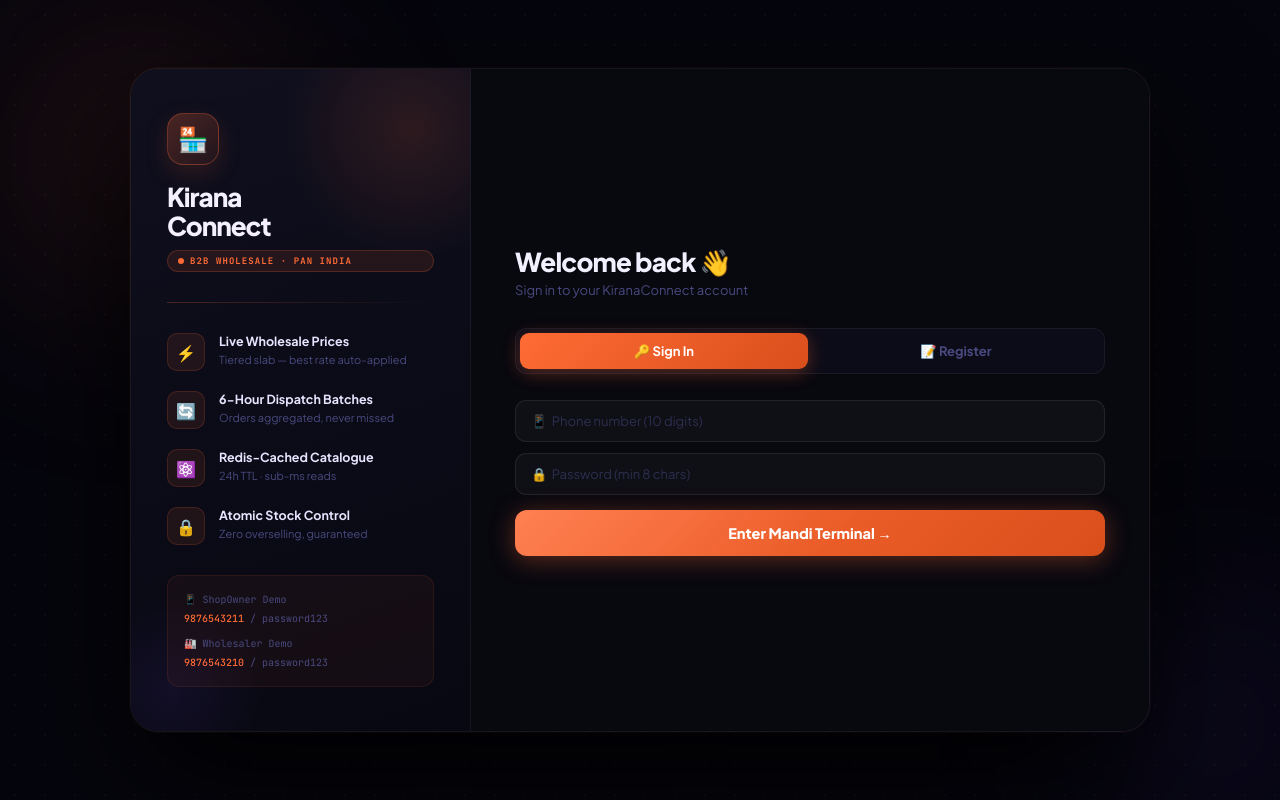
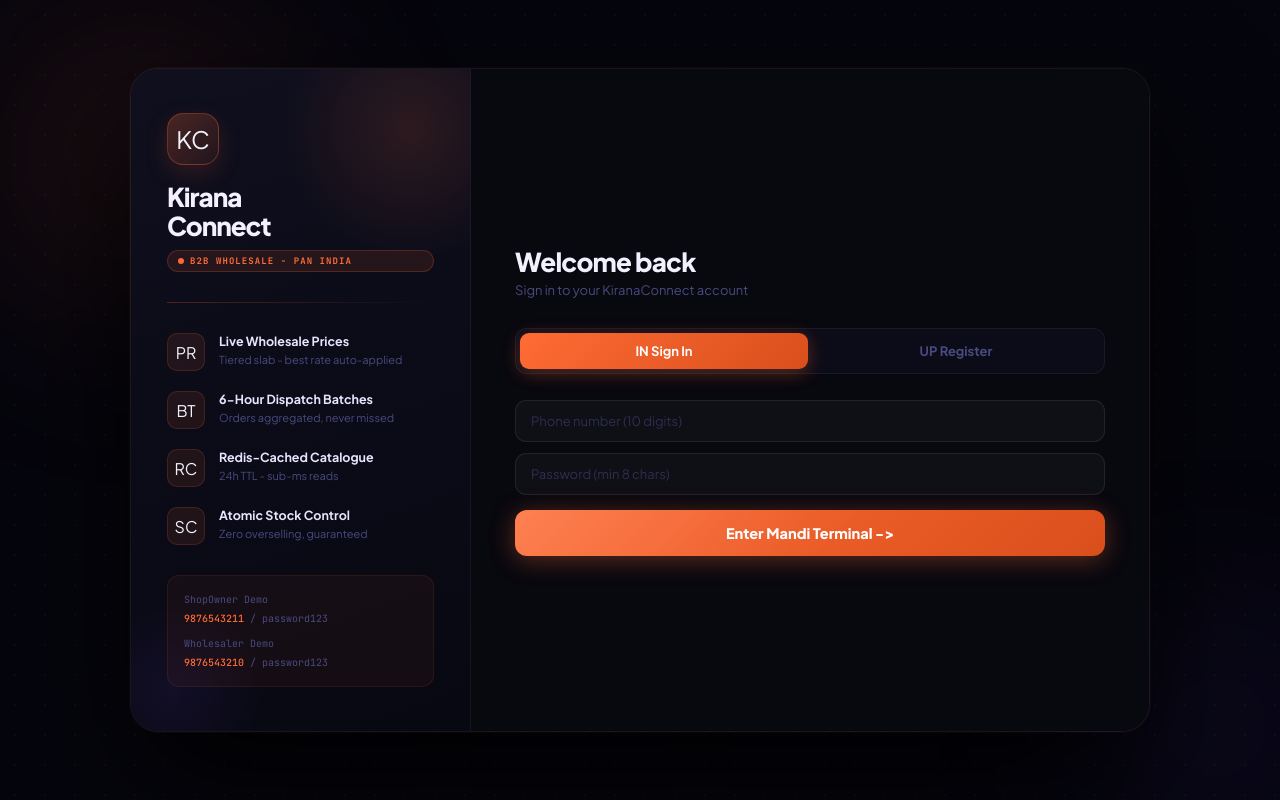
Before and after one commit to GauravJangid2004/KiranaConnect, a React (Vite) app in the folder client/: page / in a window 1280 px wide. Built offline with nearby package versions, Linux system fonts and the light colour scheme; the HTML template or start-up script is replaced by a standard one.

Commit message:
Restore auth sessions via backend validation

```diff
--- a/client/src/components/AuthPage.jsx
+++ b/client/src/components/AuthPage.jsx
@@ -1,8 +1,8 @@
-import { useState, useEffect } from "react";
-import { useAuth } from "../contexts/AuthContext";
+import { useState, useEffect } from 'react';
+import { useAuth } from '../contexts/AuthContext';
 
 const INDIA_DATA = {
-  "Andhra Pradesh": ["Visakhapatnam", "Vijayawada", "Guntur", "Tirupati", "Kurnool", "Nellore", "Kakinada", "Rajahmundry", "Kadapa", "Anantapur"],
+  'Andhra Pradesh': ['Visakhapatnam', 'Vijayawada', 'Guntur', 'Tirupati', 'Kurnool', 'Nellore', 'Kakinada', 'Rajahmundry', 'Kadapa', 'Anantapur'],
   "Arunachal Pradesh": ["Itanagar", "Naharlagun", "Pasighat", "Tawang", "Ziro", "Bomdila"],
   "Assam": ["Guwahati", "Dibrugarh", "Silchar", "Jorhat", "Nagaon", "Tezpur", "Tinsukia", "Bongaigaon"],
   "Bihar": ["Patna", "Gaya", "Bhagalpur", "Muzaffarpur", "Darbhanga", "Purnia", "Ara", "Begusarai", "Katihar", "Munger"],
@@ -38,30 +38,30 @@ const INDIA_DATA = {
   "Andaman & Nicobar": ["Port Blair", "Diglipur", "Car Nicobar"],
   "Lakshadweep": ["Kavaratti", "Agatti", "Minicoy"],
   "Dadra & Nagar Haveli": ["Silvassa", "Amli", "Khanvel"],
-  "Daman & Diu": ["Daman", "Diu"],
+  'Daman & Diu': ['Daman', 'Diu'],
 };
 
 const STATES = Object.keys(INDIA_DATA).sort();
 
 const FEATURES = [
-  { icon: "⚡", label: "Live Wholesale Prices", sub: "Tiered slab — best rate auto-applied" },
-  { icon: "🔄", label: "6-Hour Dispatch Batches", sub: "Orders aggregated, never missed" },
-  { icon: "⚛️", label: "Redis-Cached Catalogue", sub: "24h TTL · sub-ms reads" },
-  { icon: "🔒", label: "Atomic Stock Control", sub: "Zero overselling, guaranteed" },
+  { icon: 'PR', label: 'Live Wholesale Prices', sub: 'Tiered slab - best rate auto-applied' },
+  { icon: 'BT', label: '6-Hour Dispatch Batches', sub: 'Orders aggregated, never missed' },
+  { icon: 'RC', label: 'Redis-Cached Catalogue', sub: '24h TTL - sub-ms reads' },
+  { icon: 'SC', label: 'Atomic Stock Control', sub: 'Zero overselling, guaranteed' },
 ];
 
 export default function AuthPage() {
-  const { login, register } = useAuth();
-  const [mode, setMode]           = useState("login");
-  const [role, setRole]           = useState("shopOwner");
+  const { login, register, authError, setAuthError } = useAuth();
+  const [mode, setMode]           = useState('login');
+  const [role, setRole]           = useState('shopOwner');
   const [loading, setLoading]     = useState(false);
-  const [error, setError]         = useState("");
+  const [error, setError]         = useState('');
   const [mounted, setMounted]     = useState(false);
-  const [selectedState, setSelectedState] = useState("");
+  const [selectedState, setSelectedState] = useState('');
   const [districts, setDistricts]         = useState([]);
   const [form, setForm] = useState({
-    phone: "", password: "", name: "", shopName: "",
-    state: "", district: "", gstNumber: "",
+    phone: '', password: '', name: '', shopName: '',
+    state: '', district: '', gstNumber: '',
   });
 
   useEffect(() => { setTimeout(() => setMounted(true), 60); }, []);
@@ -70,21 +70,23 @@ export default function AuthPage() {
     if (selectedState) {
       const d = INDIA_DATA[selectedState] || [];
       setDistricts(d);
-      setForm(f => ({ ...f, state: selectedState, district: d[0] || "" }));
+      setForm(f => ({ ...f, state: selectedState, district: d[0] || '' }));
     } else {
       setDistricts([]);
-      setForm(f => ({ ...f, state: "", district: "" }));
+      setForm(f => ({ ...f, state: '', district: '' }));
     }
   }, [selectedState]);
 
   const set = (k, v) => setForm(f => ({ ...f, [k]: v }));
 
   const submit = async () => {
-    setError(""); setLoading(true);
+    setError('');
+    setAuthError('');
+    setLoading(true);
     try {
-      if (mode === "login") await login(form.phone, form.password);
+      if (mode === 'login') await login(form.phone, form.password);
       else await register({ ...form, role });
-    } catch (e) { setError(e.error || "Something went wrong"); }
+    } catch (e) { setError(e.error || 'Something went wrong'); }
     finally { setLoading(false); }
   };
 
@@ -224,9 +226,9 @@ export default function AuthPage() {
           {/* LEFT */}
           <div className="ap-left">
             <div className="ap-glow1" /><div className="ap-glow2" />
-            <div className="ap-logo">🏪</div>
+            <div className="ap-logo">KC</div>
             <div className="ap-brand">Kirana<br />Connect</div>
-            <div className="ap-tag"><span className="ap-dot" /> B2B Wholesale · Pan India</div>
+            <div className="ap-tag"><span className="ap-dot" /> B2B Wholesale - Pan India</div>
             <div className="ap-sep" />
             <div className="ap-feats">
               {FEATURES.map(({ icon, label, sub }, i) => (
@@ -241,9 +243,9 @@ export default function AuthPage() {
               ))}
             </div>
             <div className="ap-demo">
-              <div>📱 ShopOwner Demo</div>
+              <div>ShopOwner Demo</div>
               <div><b>9876543211</b> / password123</div>
-              <div style={{ marginTop: 6 }}>🏭 Wholesaler Demo</div>
+              <div style={{ marginTop: 6 }}>Wholesaler Demo</div>
               <div><b>9876543210</b> / password123</div>
             </div>
           </div>
@@ -251,29 +253,29 @@ export default function AuthPage() {
           {/* RIGHT */}
           <div className="ap-right">
             <div className="ap-heading">
-              {mode === "login" ? "Welcome back 👋" : "Join the Mandi 🏪"}
+              {mode === 'login' ? 'Welcome back' : 'Join the Mandi'}
             </div>
             <div className="ap-subhead">
-              {mode === "login"
-                ? "Sign in to your KiranaConnect account"
-                : "Create your account — available across all of India"}
+              {mode === 'login'
+                ? 'Sign in to your KiranaConnect account'
+                : 'Create your account - available across all of India'}
             </div>
 
             <div className="ap-tabs">
-              {[["login","🔑","Sign In"],["register","📝","Register"]].map(([m,ico,lbl]) => (
-                <button key={m} className={`ap-tab ${mode===m?"on":"off"}`}
-                        onClick={() => { setMode(m); setError(""); }}>
+              {[['login', 'IN', 'Sign In'], ['register', 'UP', 'Register']].map(([m, ico, lbl]) => (
+                <button key={m} className={`ap-tab ${mode===m?'on':'off'}`}
+                        onClick={() => { setMode(m); setError(''); setAuthError(''); }}>
                   {ico} {lbl}
                 </button>
               ))}
             </div>
 
-            {mode === "register" && (
+            {mode === 'register' && (
               <>
-                <div className="ap-role-lbl">I am a —</div>
+                <div className="ap-role-lbl">I am a</div>
                 <div className="ap-roles">
-                  {[["shopOwner","🏪","Shop Owner"],["wholesaler","🏭","Wholesaler"]].map(([v,ico,lbl]) => (
-                    <button key={v} className={`ap-role ${role===v?"on":"off"}`} onClick={() => setRole(v)}>
+                  {[['shopOwner', 'SO', 'Shop Owner'], ['wholesaler', 'WH', 'Wholesaler']].map(([v, ico, lbl]) => (
+                    <button key={v} className={`ap-role ${role===v?'on':'off'}`} onClick={() => setRole(v)}>
                       {ico} {lbl}
                     </button>
                   ))}
@@ -282,32 +284,32 @@ export default function AuthPage() {
             )}
 
             <div className="ap-form">
-              {mode === "register" && (
+              {mode === 'register' && (
                 <>
                   <div className="ap-row">
                     <input className="ap-input" placeholder="Full name"
-                           value={form.name} onChange={e => set("name", e.target.value)} />
+                           value={form.name} onChange={e => set('name', e.target.value)} />
                     <input className="ap-input" placeholder="Shop / Business name"
-                           value={form.shopName} onChange={e => set("shopName", e.target.value)} />
+                           value={form.shopName} onChange={e => set('shopName', e.target.value)} />
                   </div>
 
                   <div className="ap-row">
                     <select className="ap-input" value={selectedState}
                             onChange={e => setSelectedState(e.target.value)}>
-                      <option value="">— Select State / UT —</option>
+                      <option value="">Select State / UT</option>
                       {STATES.map(s => <option key={s} value={s}>{s}</option>)}
                     </select>
                     <select className="ap-input" value={form.district}
-                            onChange={e => set("district", e.target.value)}
+                            onChange={e => set('district', e.target.value)}
                             disabled={!selectedState}>
-                      <option value="">— Select District —</option>
+                      <option value="">Select District</option>
                       {districts.map(d => <option key={d} value={d}>{d}</option>)}
                     </select>
                   </div>
 
-                  {role === "wholesaler" && (
-                    <input className="ap-input" placeholder="GST Number (optional — 15 chars)"
-                           value={form.gstNumber} onChange={e => set("gstNumber", e.target.value)} />
+                  {role === 'wholesaler' && (
+                    <input className="ap-input" placeholder="GST Number (optional - 15 chars)"
+                           value={form.gstNumber} onChange={e => set('gstNumber', e.target.value)} />
                   )}
 
                   <div className="ap-div">
@@ -318,18 +320,18 @@ export default function AuthPage() {
                 </>
               )}
 
-              <input className="ap-input" placeholder="📱  Phone number (10 digits)"
-                     value={form.phone} onChange={e => set("phone", e.target.value)} />
-              <input className="ap-input" type="password" placeholder="🔒  Password (min 8 chars)"
-                     value={form.password} onChange={e => set("password", e.target.value)}
-                     onKeyDown={e => e.key === "Enter" && submit()} />
+              <input className="ap-input" placeholder="Phone number (10 digits)"
+                     value={form.phone} onChange={e => set('phone', e.target.value)} />
+              <input className="ap-input" type="password" placeholder="Password (min 8 chars)"
+                     value={form.password} onChange={e => set('password', e.target.value)}
+                     onKeyDown={e => e.key === 'Enter' && submit()} />
 
-              {error && <div className="ap-err">⚠ {error}</div>}
+              {(authError || error) && <div className="ap-err">WARN {error || authError}</div>}
 
               <button className="ap-btn" onClick={submit} disabled={loading}>
                 {loading
                   ? <><span className="ap-spin" />Please wait...</>
-                  : mode === "login" ? "Enter Mandi Terminal →" : "Create Account →"}
+                  : mode === 'login' ? 'Enter Mandi Terminal ->' : 'Create Account ->'}
               </button>
             </div>
           </div>
--- a/client/src/contexts/AuthContext.jsx
+++ b/client/src/contexts/AuthContext.jsx
@@ -1,59 +1,91 @@
 import { createContext, useContext, useState, useEffect, useCallback } from 'react';
 import api from '../services/api';
-import { connectSocket, disconnectSocket, joinRoom } from '../services/socket';
 
 const AuthContext = createContext(null);
+const TOKEN_KEY = 'kc_token';
+const USER_KEY = 'kc_user';
+
+function applyAuthHeader(nextToken) {
+  if (nextToken) {
+    api.defaults.headers.common.Authorization = `Bearer ${nextToken}`;
+  } else {
+    delete api.defaults.headers.common.Authorization;
+  }
+}
+
+function persistSession(nextToken, nextUser) {
+  localStorage.setItem(TOKEN_KEY, nextToken);
+  localStorage.setItem(USER_KEY, JSON.stringify(nextUser));
+  applyAuthHeader(nextToken);
+}
+
+function clearSession() {
+  localStorage.removeItem(TOKEN_KEY);
+  localStorage.removeItem(USER_KEY);
+  applyAuthHeader(null);
+}
 
 export function AuthProvider({ children }) {
   const [user, setUser]       = useState(null);
-  const [token, setToken]     = useState(() => localStorage.getItem('kc_token'));
+  const [token, setToken]     = useState(() => localStorage.getItem(TOKEN_KEY));
   const [loading, setLoading] = useState(true);
+  const [authError, setAuthError] = useState('');
 
   useEffect(() => {
-    const stored = localStorage.getItem('kc_user');
-    if (stored && token) {
-      const u = JSON.parse(stored);
-      setUser(u);
-      api.defaults.headers.common['Authorization'] = `Bearer ${token}`;
-      const sock = connectSocket();
-      sock.on('connect', () => joinRoom(u.role, u.id));
+    if (!token) {
+      clearSession();
+      setLoading(false);
+      return;
     }
-    setLoading(false);
-  }, []);
+
+    applyAuthHeader(token);
+
+    const restoreSession = async () => {
+      try {
+        const { data } = await api.get('/auth/me');
+        localStorage.setItem(USER_KEY, JSON.stringify(data.user));
+        setUser(data.user);
+        setAuthError('');
+      } catch {
+        clearSession();
+        setToken(null);
+        setUser(null);
+        setAuthError('Your previous session expired. Please sign in again.');
+      } finally {
+        setLoading(false);
+      }
+    };
+
+    restoreSession();
+  }, [token]);
 
   const login = useCallback(async (phone, password) => {
     const { data } = await api.post('/auth/login', { phone, password });
-    localStorage.setItem('kc_token', data.token);
-    localStorage.setItem('kc_user', JSON.stringify(data.user));
-    api.defaults.headers.common['Authorization'] = `Bearer ${data.token}`;
+    persistSession(data.token, data.user);
     setToken(data.token);
     setUser(data.user);
-    const sock = connectSocket();
-    sock.on('connect', () => joinRoom(data.user.role, data.user.id));
+    setAuthError('');
     return data.user;
   }, []);
 
   const register = useCallback(async (payload) => {
     const { data } = await api.post('/auth/register', payload);
-    localStorage.setItem('kc_token', data.token);
-    localStorage.setItem('kc_user', JSON.stringify(data.user));
-    api.defaults.headers.common['Authorization'] = `Bearer ${data.token}`;
+    persistSession(data.token, data.user);
     setToken(data.token);
     setUser(data.user);
+    setAuthError('');
     return data.user;
   }, []);
 
   const logout = useCallback(() => {
-    localStorage.removeItem('kc_token');
-    localStorage.removeItem('kc_user');
-    delete api.defaults.headers.common['Authorization'];
-    disconnectSocket();
+    clearSession();
     setToken(null);
     setUser(null);
+    setAuthError('');
   }, []);
 
   return (
-    <AuthContext.Provider value={{ user, token, loading, login, register, logout }}>
+    <AuthContext.Provider value={{ user, token, loading, authError, setAuthError, login, register, logout }}>
       {children}
     </AuthContext.Provider>
   );
```
Also changed, not shown: client/index.html (+2 -2 lines).
